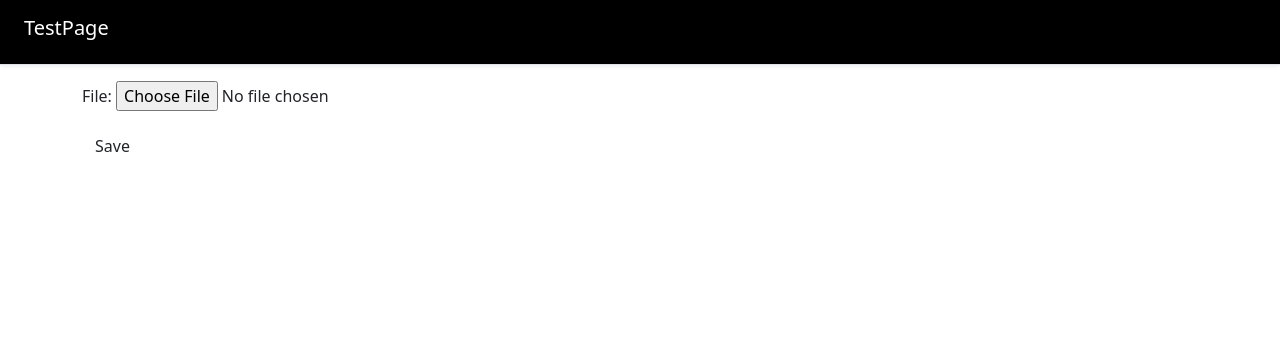
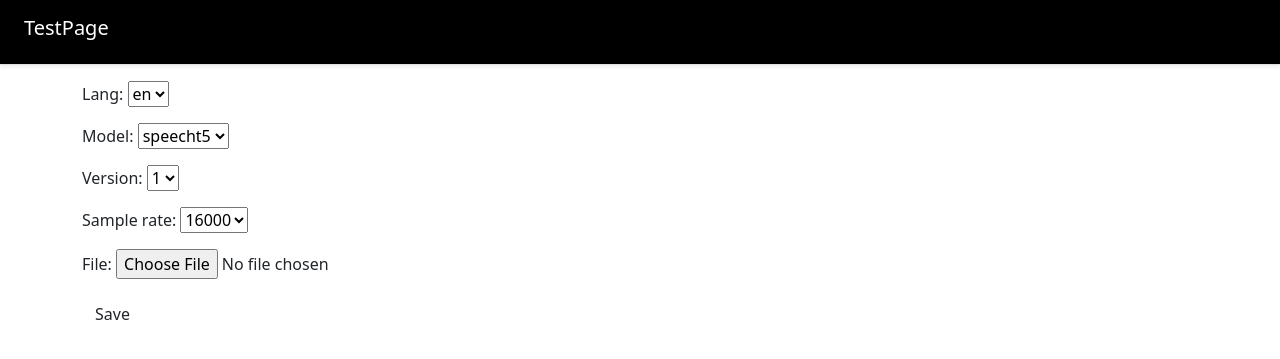
Before and after one commit to NikitaLev/RecognitionSite, a Django app: page / in a window 1280 px wide. Shown: the top 359 px of the page. Run offline with Django 4.2, Linux system fonts and the light colour scheme.

Commit message:
stt config create

```diff
--- a/taskmanager/main/models.py
+++ b/taskmanager/main/models.py
@@ -2,4 +2,17 @@ from django import forms
 
 
 class Song(forms.Form):
+    lang = forms.ChoiceField(choices=(("en", "en"),))
+    model = forms.ChoiceField(choices=(("speecht5", "speecht5"),
+                                       ("silero", "silero"),))
+    version = forms.ChoiceField(choices=((1, "1"),))
+    sample_rate = forms.ChoiceField(choices=((16000, "16000"),))
     file = forms.FileField()  # for creating file input
+
+
+class ConfigTTS(forms.Form):
+    lang = forms.ChoiceField(choices=(("en", "en"),))
+    model = forms.ChoiceField(choices=(("speecht5", "speecht5"),
+                                       ("silero", "silero"),))
+    version = forms.ChoiceField(choices=((1, "1"),))
+    text = forms.CharField()
--- a/taskmanager/main/views.py
+++ b/taskmanager/main/views.py
@@ -1,6 +1,6 @@
 from django.shortcuts import get_object_or_404, render
 import requests
-from .models import Song
+from .models import Song, ConfigTTS
 from .functions.functions import handle_uploaded_file
 from django.http import HttpResponse
 import json
@@ -13,41 +13,34 @@ logger = logging.getLogger(__name__)
 
 
 def index(request):
-    jsonC = {
-        "model": "speecht5",
-        "version": 1,
-        "lang": "en",
-        "sample_rate": 16000
-    }
     #print('!!!!!!!!!', response.text)
     if request.method == 'POST':
-        print(request)
         audio = Song(request.POST, request.FILES)
         if audio.is_valid():
+            lang = audio.cleaned_data['lang']
+            model = audio.cleaned_data['model']
+            version = audio.cleaned_data['version']
+            sample_rate = audio.cleaned_data['sample_rate']
+
+            config = {
+                "model": "{}".format(model),
+                "version": version,
+                "lang": "{}".format(lang),
+                "sample_rate": sample_rate
+            }
+            print(request)
             file = request.FILES['file'].read()
             data = {
-                'json_param':jsonC,
+                'config':config,
                 'file': file
             }
-            response = requests.post('http://web_api-flask-1:5000/stt', files={'file': file}, data=jsonC)
+            response = requests.post('http://web_api-flask-1:5000/stt', files={'file': file}, data=config)
             data = {'src': file,
                     'text': response.text}
             return render(request, "out_audio.html", data)
-        """file = Song(request.POST, request.FILES)
-
-        if file.is_valid():
-            print(str(request.FILES['file']).endswith('.wav'))
-            src = handle_uploaded_file(request.FILES['file'])
-            data = {
-                'json_param':config,
-                'file': src
-            }
-            response = requests.get('http://web_api-flask-1:5000/stt', data=data)
-            data = {'src': src,
-                    'text': response.text}
-            print(src)
-            return render(request, "out_audio.html", data)
-            #return HttpResponse("File uploaded successfuly")"""
+        else:
+            data = {'text': 'error'}
+            return render(request, "out_audio.html",data)
     else:
         student = Song()
         return render(request, "index.html", {'form': student})
@@ -75,71 +68,89 @@ def out_audio(request):
 
 
 def tts(request):
-    url = "http://web_api-flask-1:5000/tts"
+    if request.method == 'GET':
+        student = ConfigTTS()
+        return render(request, "index.html", {'form': student})
+    else:
+        url = "http://web_api-flask-1:5000/tts"
+        logger.critical('nor this')
+        form = ConfigTTS(request.POST)
+        choice1=''
+        choice2=''
+        choice3=''
+        text=''
+        if form.is_valid():
+            choice1 = form.cleaned_data['lang']
+            choice2 = form.cleaned_data['model']
+            choice3 = form.cleaned_data['version']
+            text = form.cleaned_data['text']
+        print(request)
+        logger.critical('lang '+choice1 )
+        logger.critical('model '+choice2 )
+        logger.critical('version '+choice3 )
+        logger.critical('text '+text )
+        #config = {"lang": choice1, "model": choice2, "version": choice3}
+        payload={'config': '{{"lang": "{}", "model": "{}", "version": "{}" }}'.format(choice1,choice2,choice3),
+        'text': text}
 
-    logger.critical('nor this')
-    logger.critical('nor this')
+        headers = {}
 
-    payload={'json_param': '{"model": "speecht5", "version": 1, "lang": "en" }',
-    'text': 'The birch canoe slid on the smooth planks. Glue the sheet to the dark blue background. It\'s easy to tell the depth of a well. Four hours of steady work faced us.'}
+        response = requests.request("POST", url, headers=headers, data=payload)
+        filename = ''
 
-    headers = {}
+        src = 'taskmanager/main/static/upload/tmp/'
+        if not os.path.exists(src):
+            os.makedirs(src)
+        ct=response.content
+        filename = handle_uploaded_file(ct)
+        #with tempfile.NamedTemporaryFile(suffix='.wav', delete=False) as f:
+            #f.write(response.content)
+            #filename = f.name
+        """src = 'data/wav/'
+        if not os.path.exists(src):
+            os.makedirs(src)
+        name = uuid.uuid4().__str__()
+        temp = tempfile.TemporaryFile(suffix='.wav')
+        temp.write(response.content.decode())
+        file = temp.read()
+        temp.close()
+        logger.critical("file")
+        logger.critical(file)
+        data = {
+            'url' : file,
+            'text': payload['text'],
+        }
+        logger.critical("data")
+        logger.critical(data)"""
 
-    response = requests.request("GET", url, headers=headers, data=payload)
-    filename = ''
+        data = {
+            'src' : filename,
+            'text': payload['text'],
+        }
+        logger.critical("data")
+        logger.critical(data)
+        return render(request, "out_audio.html", data)
 
-    src = 'taskmanager/main/static/upload/tmp/'
-    if not os.path.exists(src):
-        os.makedirs(src)
-    filename = handle_uploaded_file(response.content)
-    #with tempfile.NamedTemporaryFile(suffix='.wav', delete=False) as f:
-        #f.write(response.content)
-        #filename = f.name
-    """src = 'data/wav/'
-    if not os.path.exists(src):
-        os.makedirs(src)
-    name = uuid.uuid4().__str__()
-    temp = tempfile.TemporaryFile(suffix='.wav')
-    temp.write(response.content.decode())
-    file = temp.read()
-    temp.close()
-    logger.critical("file")
-    logger.critical(file)
-    data = {
-        'url' : file,
-        'text': payload['text'],
-    }
-    logger.critical("data")
-    logger.critical(data)"""
-
-    data = {
-        'src' : filename,
-        'text': payload['text'],
-    }
-    logger.critical("data")
-    logger.critical(data)
-    return render(request, "out_audio.html", data)
-
-    """jsonC = {
-        "model": "speecht5",
-        "version": 1,
-        "lang": "en",
-        "sample_rate": 16000
-    }
-    #print('!!!!!!!!!', response.text)
-    if request.method == 'POST':
-        print(request)
-        audio = Song(request.POST, request.FILES)
-        if audio.is_valid():
-            file = request.FILES['file'].read()
-            data = {
-                'json_param':jsonC,
-                'file': file
-            }
-            response = requests.post('http://web_api-flask-1:5000/tts', files={'file': file}, data=jsonC)
-            data = {'src': file,
-                    'text': response.text}
-            return render(request, "out_audio.html", data)
-    else:
-        student = Song()
-        return render(request, "index.html", {'form': student})"""
+        """jsonC = {
+            "model": "speecht5",
+            "version": 1,
+            "lang": "en",
+            "sample_rate": 16000
+        }
+        #print('!!!!!!!!!', response.text)
+        if request.method == 'POST':
+            print(request)
+            audio = Song(request.POST, request.FILES)
+            if audio.is_valid():
+                file = request.FILES['file'].read()
+                data = {
+                    'json_param':jsonC,
+                    'file': file
+                }
+                response = requests.post('http://web_api-flask-1:5000/tts', files={'file': file}, data=jsonC)
+                data = {'src': file,
+                        'text': response.text}
+                return render(request, "out_audio.html", data)
+        else:
+            student = Song()
+            return render(request, "index.html", {'form': student})"""
```
Also changed, not shown: taskmanager/main/templates/main/out_audio.html (+4 -4 lines).
